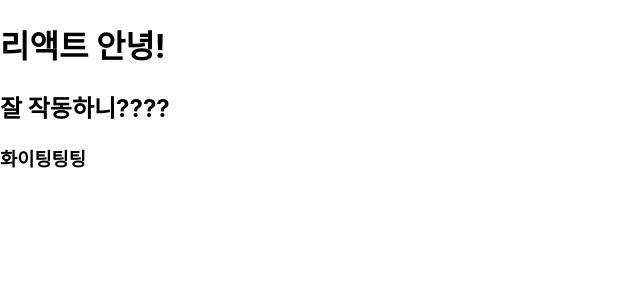
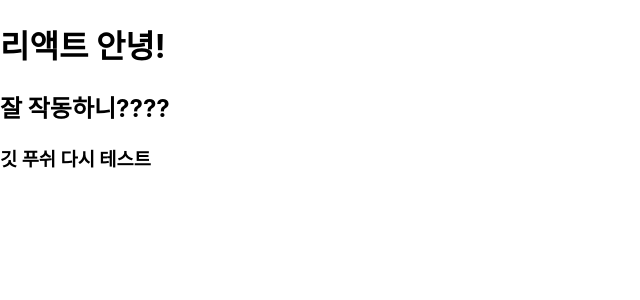
Before and after one commit to iamoki/hello-react, a React (Create React App) app: page / in a window 1280 px wide. Shown: the top 300 px of the page, without its empty margins (0-640 px from the left). Built offline with nearby package versions, Linux system fonts and the light colour scheme.

Commit message:
푸쉬 테스트

```diff
--- a/src/App.js
+++ b/src/App.js
@@ -5,7 +5,7 @@ function App() {
     <Fragment>
       <h1>리액트 안녕!</h1>
       <h2>잘 작동하니????</h2>
-      <h3>화이팅팅팅</h3>
+      <h3>깃 푸쉬 다시 테스트</h3>
 
     </Fragment>
   );
```
